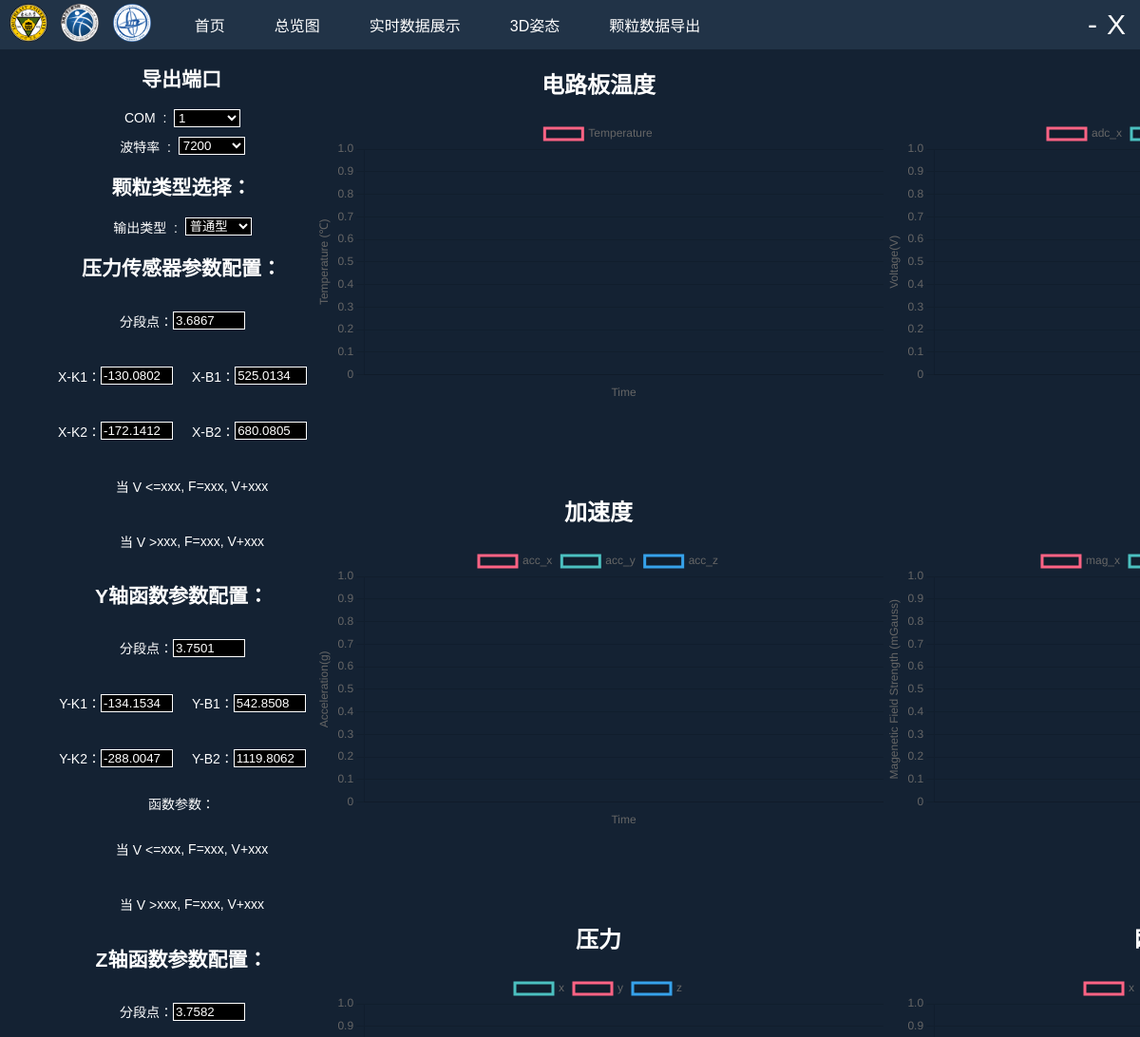
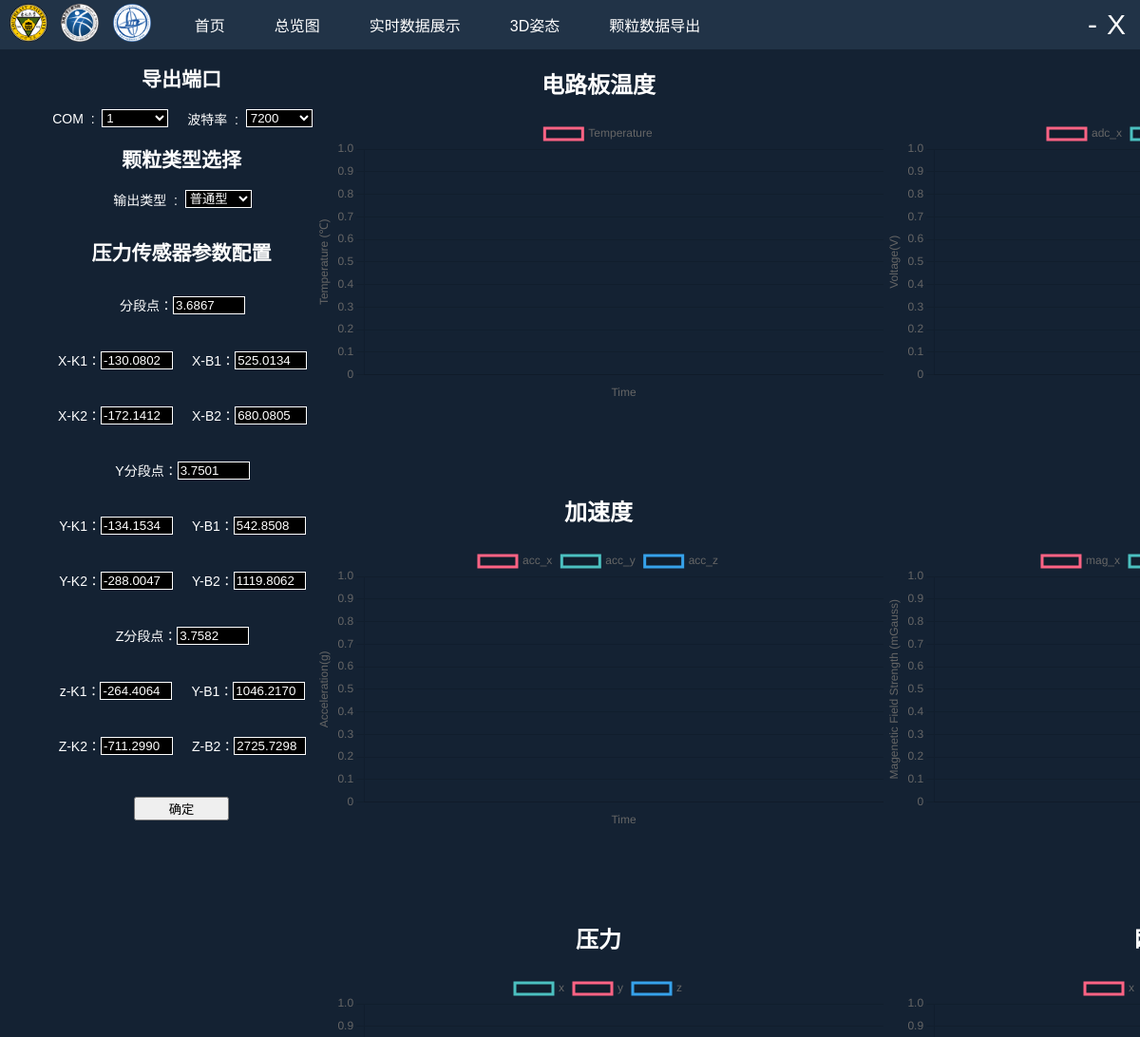
Before and after one commit to ck837/electron, an Electron app: page src/modules/smart-particles/ShowAll/index.html in a window 1200 px wide. Shown: the top 1092 px of the page at 95% size. Drawn offline with nearby package versions, Linux system fonts and the light colour scheme.

Commit message:
feat：修改界面布局

```diff
--- a/src/modules/smart-particles/ShowAll/index.css
+++ b/src/modules/smart-particles/ShowAll/index.css
@@ -47,12 +47,15 @@ td {
   text-align: center;
 }
 .title-button{
+  width: 100px;
   text-align: center;
 }
 .button-push{
+  margin-top: 30px;
   display: flex;
   justify-content: center;
   align-self: center;
+
 }
 
 .com-input-com {
@@ -71,7 +74,11 @@ td {
   border: 1px solid white;
 }
 
-/* ----------------侧边栏 start------------------------------------------- */
+.params-input{
+  width: 100%;
+  margin-top: 30px;
+}
+/* ----------------侧边栏 end------------------------------------------- */
 
 /* ----------------两列布局 start（可重复使用）------------------------------- */
 .display-all {
--- a/src/modules/smart-particles/ShowAll/index.html
+++ b/src/modules/smart-particles/ShowAll/index.html
@@ -39,8 +39,6 @@
                                 <option value="17">17</option>
                                 <option value="18">18</option>
                             </select>
-                        </div>
-                        <div class="com-input-com">
                             <label for="num">波特率&nbsp;&nbsp;:&nbsp;&nbsp;</label>
                             <select class="number-input" name="NUM" id="num">
                                 <option value="7200">7200</option>
@@ -50,7 +48,7 @@
                         </div>
                     </div>
                     <div class="type-input">
-                        <h2 class="title">颗粒类型选择：</h2>
+                        <h2 class="title">颗粒类型选择</h2>
                         <div class="com-input-com">
                             <label for="type">输出类型&nbsp;&nbsp;:&nbsp;&nbsp;</label>
                             <select class="number-input" name="TYPE" id="type">
@@ -59,9 +57,9 @@
                             </select>
                         </div>
                     </div>
-                    <div class="params-input ">
+                    <div class="params-input">
                         <!-- x -->
-                        <h2 class="title">压力传感器参数配置：</h2>
+                        <h2 class="title">压力传感器参数配置</h2>
                         <div class="com-input-com">
                             <p>分段点：</p>
                             <input type="text" id="cut0" class="number-input" placeholder="输入数字" value="3.6867" />
@@ -78,19 +76,18 @@
                             <p>X-B2：</p>
                             <input type="text" id="cut4" class="number-input" placeholder="输入数字"  value="680.0805"/>
                         </div>
-                        <div class="func-show">
+                        <!-- <div class="func-show">
                             <div class="com-input-com">
                                 <p>当 V <= <p id="cut0_value">xxx</p>, F=<p id="cut1_value">xxx</p> , V+<p  id="cut2_value">xxx</p> </p>
                             </div>
                             <div class="com-input-com">
                                 <p>当 V > <p id="cut0_value_0">xxx</p> , F=<p  id="cut3_value">xxx</p> , V+<p  id="cut4_value">xxx</p> </p>
                             </div>
-                        </div>
+                        </div> -->
 
                         <!-- y  -->
-                        <h2 class="title">Y轴函数参数配置：</h2>
                         <div class="com-input-com">
-                            <p>分段点：</p>
+                            <p>Y分段点：</p>
                             <input type="text" id="cut5" class="number-input" placeholder="输入数字"  value="3.7501"/>
                         </div>
                         <div class="com-input-com">
@@ -105,7 +102,7 @@
                             <p>Y-B2：</p>
                             <input type="text" id="cut9" class="number-input" placeholder="输入数字"  value="1119.8062"/>
                         </div>
-                        <div class="func-show">
+                        <!-- <div class="func-show">
                             <p class="title">函数参数：</p>
                             <div class="com-input-com">
                                 <p>当 V <= <p id="cut5_value">xxx</p>, F=<p id="cut6_value">xxx</p> , V+<p  id="cut7_value">xxx</p> </p>
@@ -113,12 +110,11 @@
                             <div class="com-input-com">
                                 <p>当 V > <p id="cut5_value_0">xxx</p> , F=<p  id="cut8_value">xxx</p> , V+<p  id="cut9_value">xxx</p> </p>
                             </div>
-                        </div>
+                        </div> -->
 
                         <!-- z -->
-                        <h2 class="title">Z轴函数参数配置：</h2>
                         <div class="com-input-com">
-                            <p>分段点：</p>
+                            <p>Z分段点：</p>
                             <input type="text" id="cut10" class="number-input" placeholder="输入数字"  value="3.7582"/>
                         </div>
                         <div class="com-input-com">
@@ -133,7 +129,7 @@
                             <p>Z-B2：</p>
                             <input type="text" id="cut14" class="number-input" placeholder="输入数字"  value="2725.7298"/>
                         </div>
-                        <div class="func-show">
+                        <!-- <div class="func-show">
                             <p class="title">函数参数：</p>
                             <div class="com-input-com">
                                 <p>当 V <= <p id="cut10_value">xxx</p>, F=<p id="cut11_value">xxx</p> , V+<p  id="cut12_value">xxx</p> </p>
@@ -141,7 +137,7 @@
                             <div class="com-input-com">
                                 <p>当 V > <p id="cut10_value_0">xxx</p> , F=<p  id="cut13_value">xxx</p> , V+<p  id="cut14_value">xxx</p> </p>
                             </div>
-                        </div>
+                        </div> -->
                     </div>
                     <div class="button-push">
                         <button type="button" id="confirm" class="title-button">确定</button>
```
